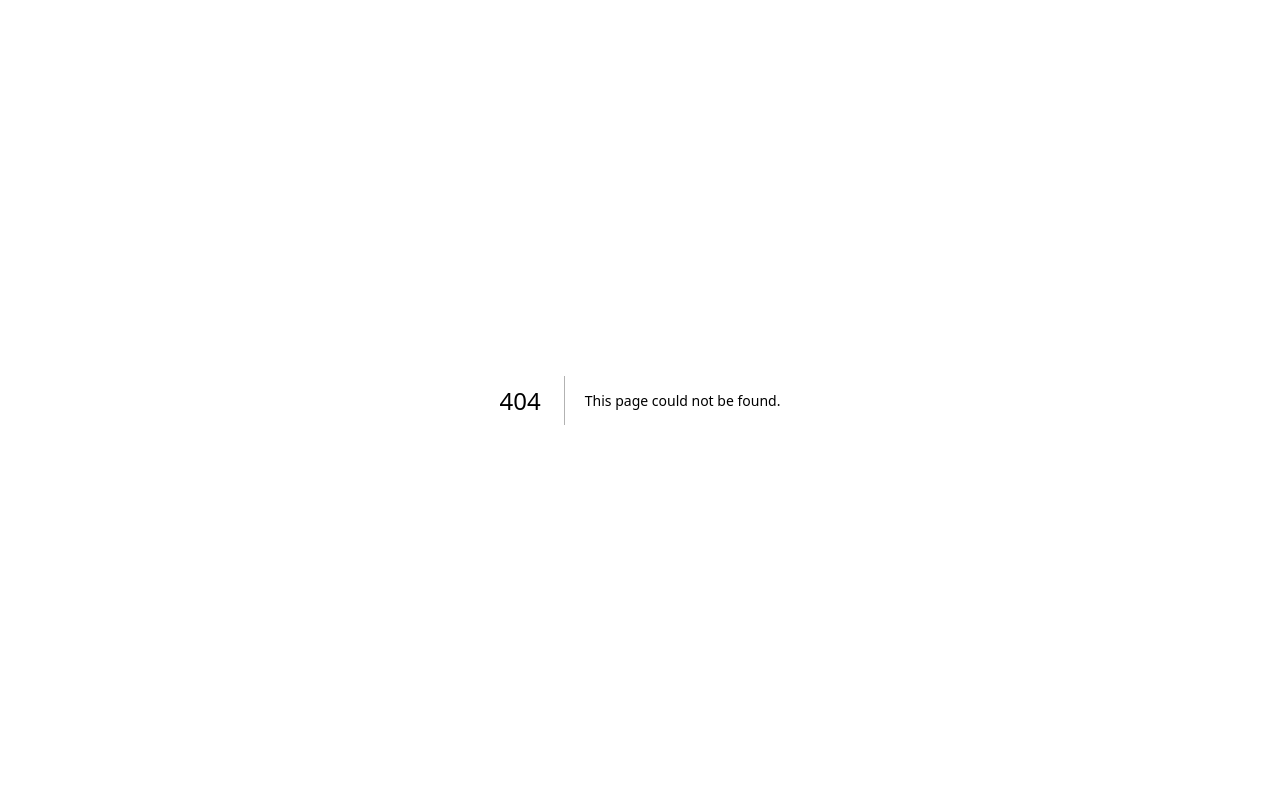
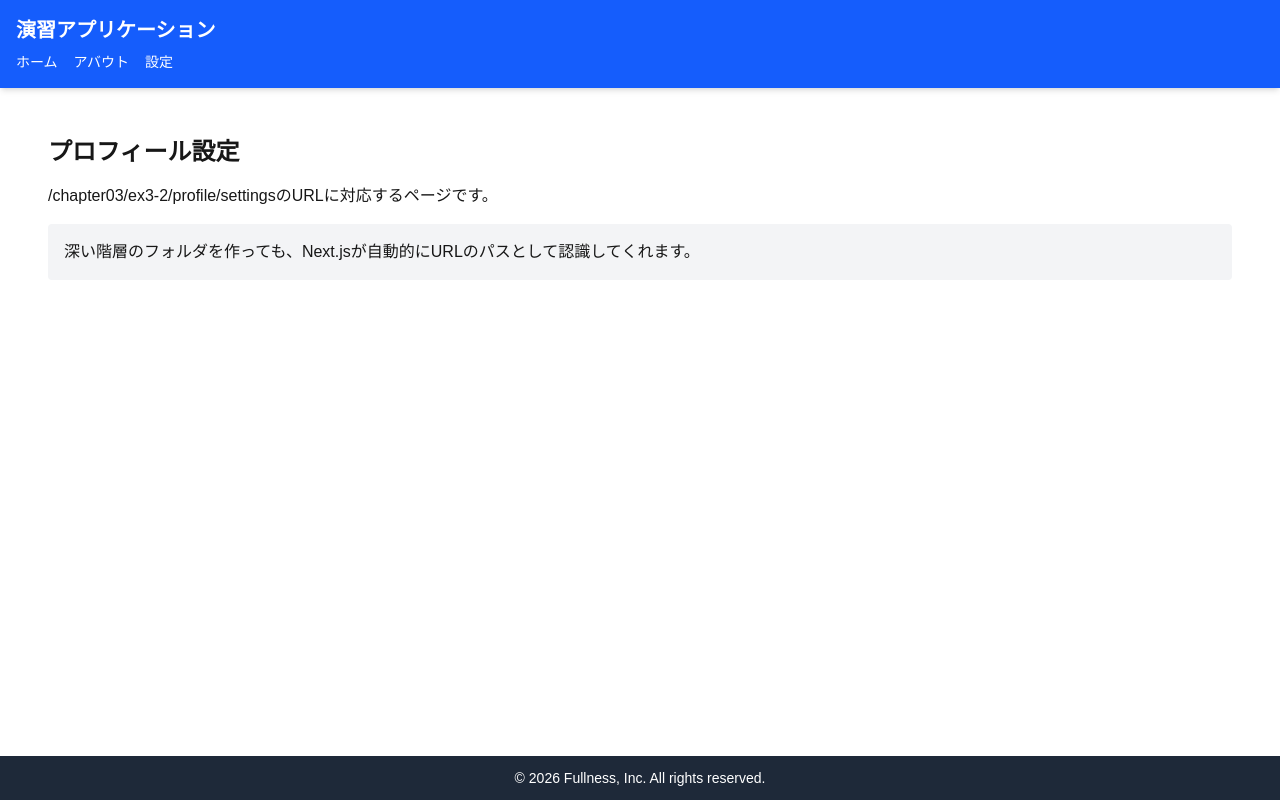
Before and after one commit to H-Akaogi/TS-Frontend-Exercise, a Next.js app: page /chapter03/ex3-2/profile/setting in a window 1280 px wide. Before the commit this address had no page. Built offline with nearby package versions, Linux system fonts and the light colour scheme.

Commit message:
演習 3-2 Rootレイアウトを作成する

```diff
--- /dev/null
+++ b/app/chapter03/ex3-2/about/page.tsx
@@ -0,0 +1,13 @@
+/**
+ * 演習 3-2 Rootレイアウトを作成する
+ * アバウトページ
+ */
+export default function AboutPage() {
+    return (
+        <main className="p-8">
+            <h1 className="text-2xl font-bold mb-4">アバウトページ</h1>
+            <p>/chapter03/ex3-2/aboutのURLに対応するページです。</p>
+            <p>Next.jsのファイルベースルーティングによって表示されています。</p>
+        </main>
+    );
+}
--- /dev/null
+++ b/app/chapter03/ex3-2/profile/setting/page.tsx
@@ -0,0 +1,15 @@
+/**
+ * 演習 3-2 Rootレイアウトを作成する
+ * 設定ページ
+ */
+export default function ProfileSettingsPage() {
+    return (
+        <main className="p-8">
+            <h1 className="text-2xl font-bold mb-4">プロフィール設定</h1>
+            <p>/chapter03/ex3-2/profile/settingsのURLに対応するページです。</p>
+            <div className="mt-4 p-4 bg-gray-100 rounded">
+                <p>深い階層のフォルダを作っても、Next.jsが自動的にURLのパスとして認識してくれます。</p>
+            </div>
+        </main>
+    );
+}
--- a/app/layout.tsx
+++ b/app/layout.tsx
@@ -1,6 +1,7 @@
 import type { Metadata } from "next";
 import { Geist, Geist_Mono } from "next/font/google";
 import "./globals.css";
+import BasicLayout from "./layout/basic";
 
 const geistSans = Geist({
   variable: "--font-geist-sans",
@@ -17,17 +18,7 @@
   description: "Generated by create next app",
 };
 
-export default function RootLayout({
-  children,
-}: Readonly<{
-  children: React.ReactNode;
-}>) {
-  return (
-    <html
-      lang="en"
-      className={`${geistSans.variable} ${geistMono.variable} h-full antialiased`}
-    >
-      <body className="min-h-full flex flex-col">{children}</body>
-    </html>
-  );
+export default function RootLayout({ children }: { children: React.ReactNode }) {
+  // 💡 読み込んだレイアウトにページの中身(children)を渡してそのまま返す
+  return <BasicLayout>{children}</BasicLayout>;
 }
--- /dev/null
+++ b/app/layout/basic.tsx
@@ -0,0 +1,53 @@
+/**
+ * 演習 3-2 Rootレイアウトを作成する
+ * Rootレイアウト（全ページ共通の枠組み）
+ */
+import "../globals.css";
+import { Geist } from "next/font/google";
+import { cn } from "@/lib/utils";
+
+const geist = Geist({ subsets: ['latin'], variable: '--font-sans' });
+
+export const metadata = {
+    title: "React & Next.js フロントエンド開発",
+    description: "3-4. Next.jsの画面構成(App Router)",
+};
+
+// 💡 名前を BasicLayout に変更します
+export default function BasicLayout({
+    children,
+}: {
+    children: React.ReactNode;
+}) {
+    return (
+        <html lang="ja" className={cn("font-sans", geist.variable)}>
+            <body className="flex flex-col min-h-screen">
+
+                {/* === ここから：全ページ共通のヘッダー === */}
+                <header className="bg-blue-600 text-white p-4 shadow-md">
+                    <div className="container mx-auto">
+                        <h1 className="text-xl font-bold">演習アプリケーション</h1>
+                        <nav className="mt-2 text-sm flex flex-wrap gap-4">
+                            {/* 💡 Linkコンポーネントを使う方がNext.js推奨ですが、<a>タグでも動作する */}
+                            <a href="/" className="hover:underline">ホーム</a>
+                            <a href="/chapter03/ex3-2/about" className="hover:underline">アバウト</a>
+                            <a href="/chapter03/ex3-2/profile/setting" className="hover:underline">設定</a>
+                        </nav>
+                    </div>
+                </header>
+                {/* === ここまで：ヘッダー === */}
+
+                {/* === ここに各ページのコンテンツ (page.tsx) が入る === */}
+                <main className="flex-grow container mx-auto p-4">
+                    {children}
+                </main>
+
+                {/* === ここから：全ページ共通のフッター === */}
+                <footer className="bg-gray-800 text-white text-center p-3 text-sm">
+                    © {new Date().getFullYear()} Fullness, Inc. All rights reserved.
+                </footer>
+                {/* === ここまで：フッター === */}
+            </body>
+        </html>
+    );
+}
--- a/app/page.tsx
+++ b/app/page.tsx
@@ -1,4 +1,4 @@
-import WelcomeMessage from "@/components/chapter03/WelcomeMessage";
+import WelcomeMessage from "@/components/chapter03/ex3-1/WelcomeMessage";
 export default function Home() {
   return (
     <main className="text-center">
--- /dev/null
+++ b/lib/utils.ts
@@ -0,0 +1,6 @@
+import { clsx, type ClassValue } from "clsx";
+import { twMerge } from "tailwind-merge";
+
+export function cn(...inputs: ClassValue[]) {
+    return twMerge(clsx(inputs));
+}
--- a/package.json
+++ b/package.json
@@ -9,11 +9,13 @@
     "lint": "eslint"
   },
   "dependencies": {
+    "clsx": "^2.1.1",
     "inversify": "^8.1.1",
     "next": "16.2.9",
     "react": "19.2.4",
     "react-dom": "19.2.4",
-    "reflect-metadata": "^0.2.2"
+    "reflect-metadata": "^0.2.2",
+    "tailwind-merge": "^3.6.0"
   },
   "devDependencies": {
     "@tailwindcss/postcss": "^4",
```
Also changed, not shown: components/chapter03/ex3-1/WelcomeMessage.tsx (renamed from components/chapter03/WelcomeMessage.tsx), 1 other file (tests, documents, lock files or other folders).
